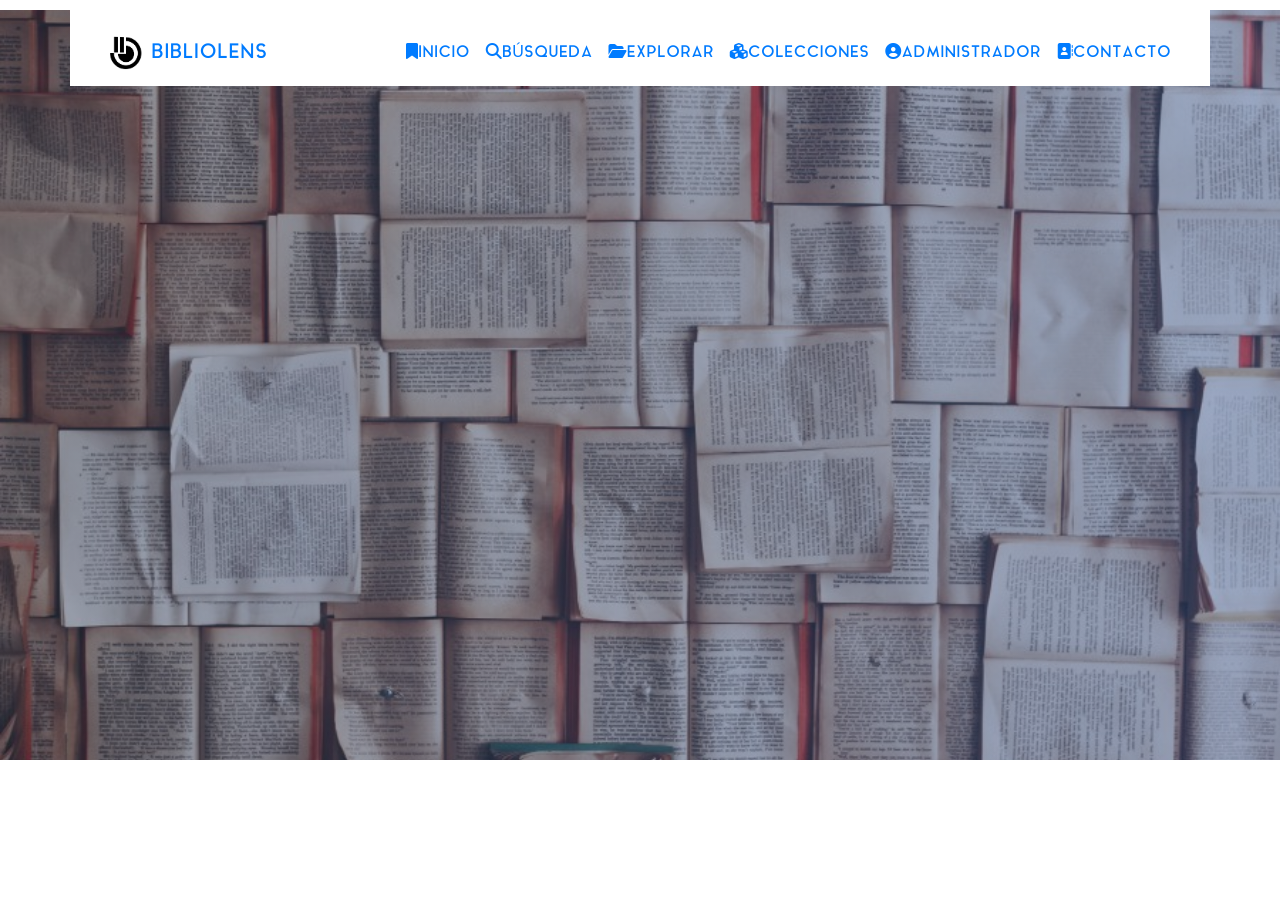
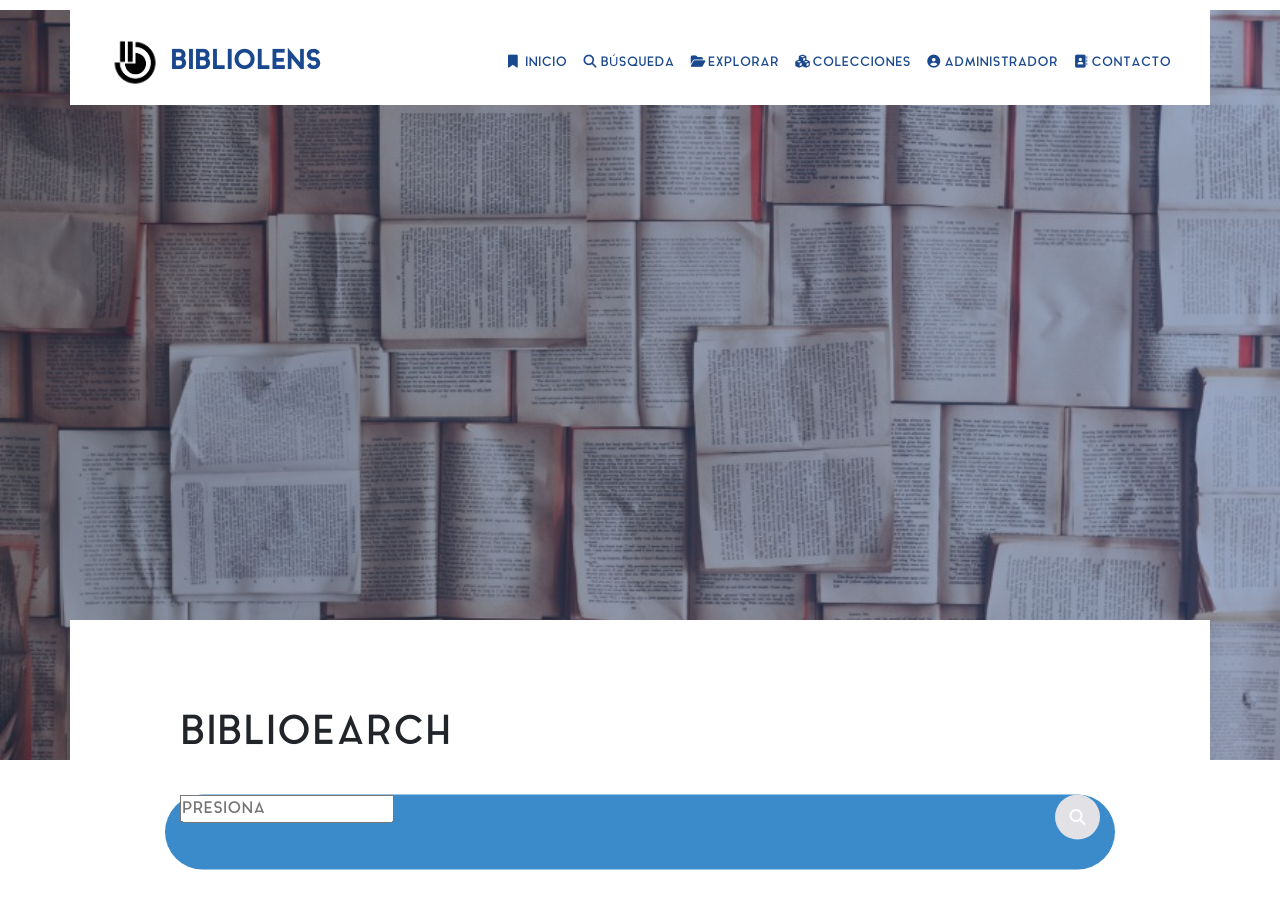
Before and after one commit to andresdevr/bibliolens, an Electron app: page views/index.html in a window 1280 px wide. Before the commit the page ends 800 px from the top, so only its background shows below. Drawn offline with nearby package versions, Linux system fonts and the light colour scheme; a web font is replaced by a local one.

Commit message:
Biblioearch iniciado

```diff
--- a/views/Styles/index.css
+++ b/views/Styles/index.css
@@ -52,18 +52,79 @@ header {
 }
 
 .navbar img {
-	width: 50px;
+	width: 65px;
+	margin: 2px;
 }
+
+.navbar a{
+	font-size: 13px;
+	color:#1A488E;
+}
+
+.navbar i{
+	width: 10px;
+	margin: 0.5px;
+}
+
+
 
 .banner {
 	height: 750px;
 	background: linear-gradient(
 		to right,
-		#0921475b,
+		#0921476e,
 		rgba(26, 69, 142, 0.4)
 	);
 }
 
+/* BIBLIOEARCH */
+
+.search{
+	position: relative;
+	bottom: 150px;
+}
+
+.card-block{
+	padding: 80px;
+}
+
+.Biblioearch{
+	position:absolute;
+	top:50%;
+	left:50%;
+	transform: translate(-50%,-50%);
+	-webkit-transform: translate(-50%,-50%);
+	-moz-transform: translate(-50%,-50%);
+	-ms-transform: translate(-50%,-50%);
+	-o-transform: translate(-50%,-50%);
+	background: #3B8ACA;
+	width: 75px;
+	height: 75px;
+	border-radius: 5em;
+	-webkit-border-radius: 5em;
+	-moz-border-radius: 5em;
+	-ms-border-radius: 5em;
+	-o-border-radius: 5em;
+}
+
+.Biblioearch-btn{
+	color:#ffffff;
+	float: right;
+	width: 45px;
+	height: 45px;
+	border-radius:50%;
+	background: #E2E1E6;
+	display: flex;
+	justify-content: center;
+	align-items: center;
+	-webkit-border-radius:50%;
+	-moz-border-radius:50%;
+	-ms-border-radius:50%;
+	-o-border-radius:50%;
+}
+
+
+/* BANNER DE IMAGENES (HEADER) */
 @keyframes pose{
 	0%{
 		background-image: url(../Resources/Images/FONDE1.jpg);
--- a/views/index.html
+++ b/views/index.html
@@ -35,12 +35,17 @@
 	<body id="fonts">
 		<!--NAVBAR Y HEADER DE BIENVENIDA-->
 
-		<header>
+		<header class="header header-expand-lg">
 			<div class="banner">
 				<div class="container">
 					<nav class="navbar navbar-expand-lg">
-						<img src="./Resources/Images/LOGO.png">
-						<a class="navbar-brand" href="#">BIBLIOLENS</a>
+						<img src="./Resources/Images/LOGO.png" />
+						<a
+							class="navbar-brand"
+							style="color:#1A488E; font-size: 26px; font-weight: bold;"
+							href="#"
+							>BIBLIOLENS</a
+						>
 						<button
 							class="navbar-toggler"
 							type="button"
@@ -57,31 +62,65 @@
 							<ul class="navbar-nav ml-auto">
 								<li class="nav-item active">
 									<a class="nav-link" href="#"
-									><i class="fa fa-bookmark" aria-hidden="true"></i>INICIO</a
+										><i class="fa fa-bookmark" aria-hidden="true"></i> INICIO</a
 									>
 								</li>
 								<li class="nav-item">
-									<a class="nav-link" href="#"><i class="fa fa-search" aria-hidden="true"></i>BÚSQUEDA</a>
+									<a class="nav-link" href="#"
+										><i class="fa fa-search" aria-hidden="true"></i> BÚSQUEDA</a
+									>
 								</li>
 								<li class="nav-item">
-									<a class="nav-link" href="#"><i class="fa fa-folder-open" aria-hidden="true"></i>EXPLORAR</a>
+									<a class="nav-link" href="#"
+										><i class="fa fa-folder-open" aria-hidden="true"></i>
+										EXPLORAR</a
+									>
 								</li>
 								<li class="nav-item">
-									<a class="nav-link" href="#"><i class="fa fa-cubes" aria-hidden="true"></i>COLECCIONES</a>
+									<a class="nav-link" href="#"
+										><i class="fa fa-cubes" aria-hidden="true"></i>
+										COLECCIONES</a
+									>
 								</li>
 								<li class="nav-item">
-									<a class="nav-link" href="#"><i class="fa fa-user-circle" aria-hidden="true"></i>ADMINISTRADOR</a>
+									<a class="nav-link" href="#"
+										><i class="fa fa-user-circle" aria-hidden="true"></i>
+										ADMINISTRADOR</a
+									>
 								</li>
 								<li class="nav-item">
-									<a class="nav-link" href="#"><i class="fa fa-address-book" aria-hidden="true"></i>CONTACTO</a>
+									<a class="nav-link" href="#"
+										><i class="fa fa-address-book" aria-hidden="true"></i>
+										CONTACTO</a
+									>
 								</li>
 							</ul>
 						</div>
 					</nav>
 				</div>
 			</div>
+		</header>
 
-		</header>
+
+		<div class="search">
+			<div class="container">
+				<div class="card-block  bg-white mb30">
+					<div class="row">
+						<div class="col-xl-12 col-lg-12 col-md-12 col-sm-12 col-12">
+							<div class="search-txt col-xl-12 col-lg-12 col-md-12 col-sm-12 col-12 ml-auto">
+								<h1>BIBLIOEARCH</h1>
+							</div>
+							<div class="Biblioearch col-xl-12">
+								<input class="search-txt" type="text" placeholder="PRESIONA">
+								<a class="Biblioearch-btn" href="Search.html">
+									<i class="fa fa-search" aria-hidden="true"></i>
+								</a>
+							</div>
+						</div>
+					</div>
+				</div>
+			</div>
+		</div>
 
 		<section class="container-2"></section>
 
```
Also changed, not shown: views/Resources/Images/LOGO 2.ico (added).
